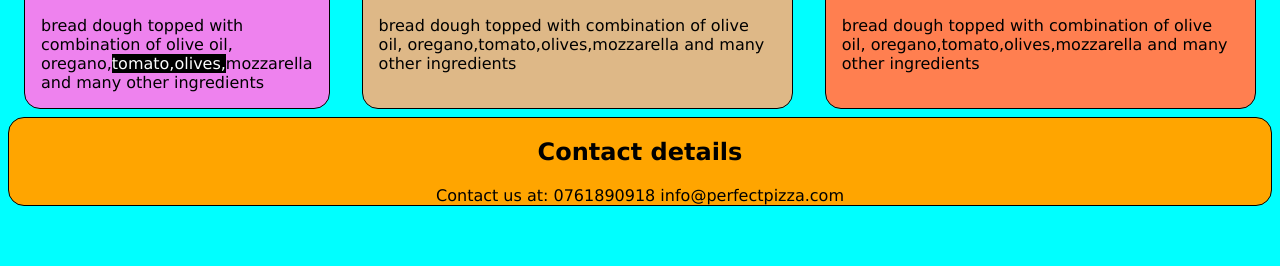
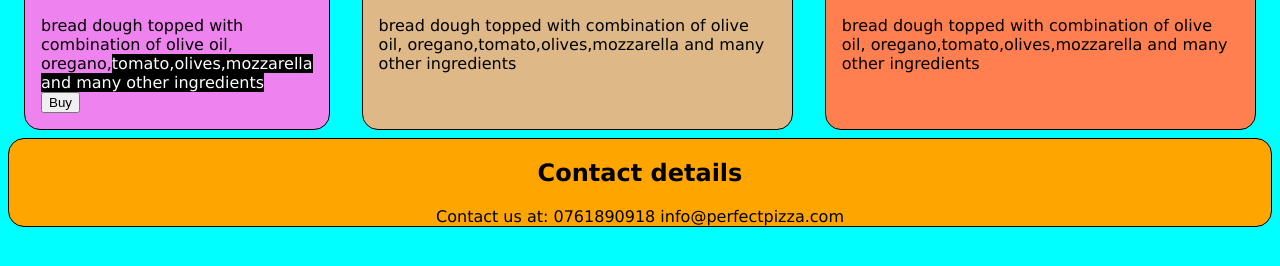
Before and after one commit to Viollah/perfectPizza, a plain HTML site: page index.html in a window 1280 px wide. Shown: the part 244-510 px from the top of the page. Drawn offline with Linux system fonts and the light colour scheme.

Commit message:
third commit

```diff
--- a/index.html
+++ b/index.html
@@ -18,9 +18,10 @@
             <h3>R49</h3>
             <div>
                 bread dough topped with combination of olive oil,
-                oregano,<span class="special">tomato,olives,</span>mozzarella
+                oregano,<span class="special">tomato,olives,mozzarella
                 and many other ingredients
             </div>
+            <div><button class="plusBtn large buy" on type="button" name="add">Buy</button></div>
         </div>
         <div class="pizza Medium_Pizza">
             <h2>Medium Pizza</h2>
```
